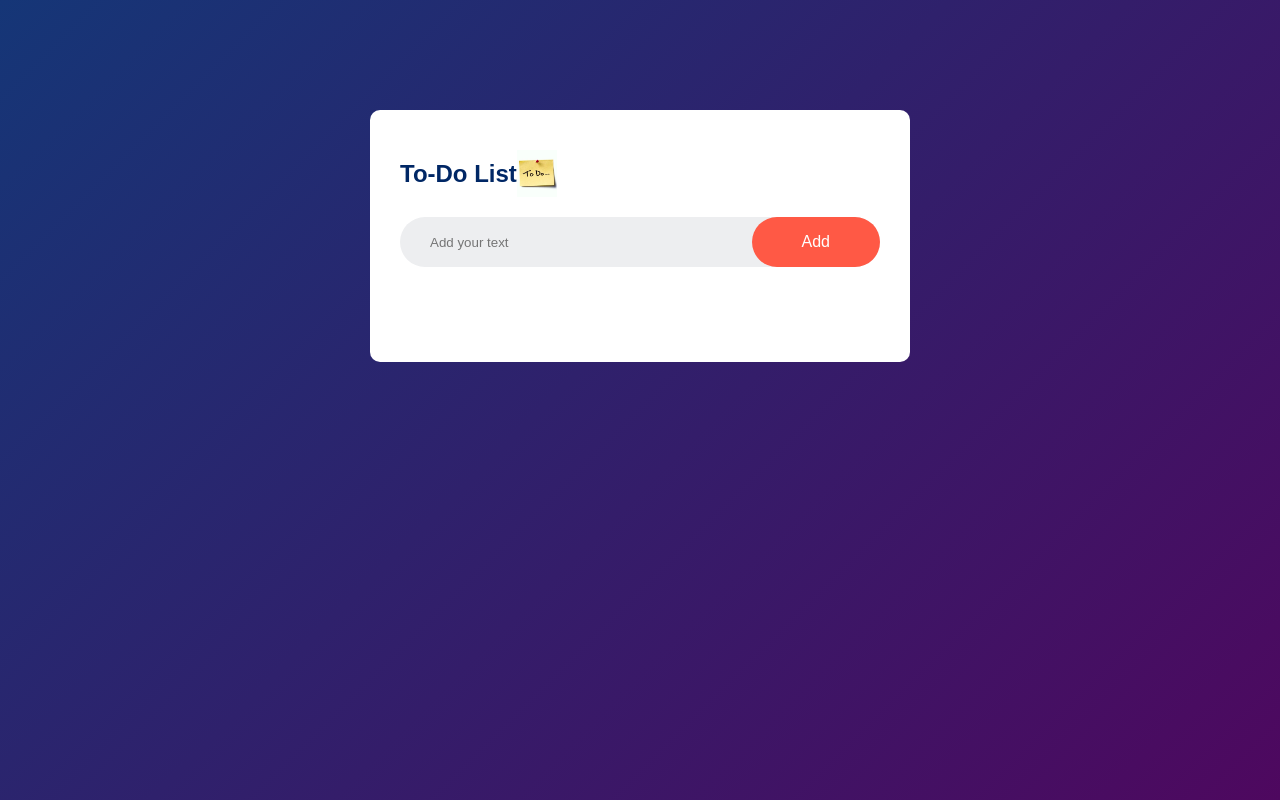
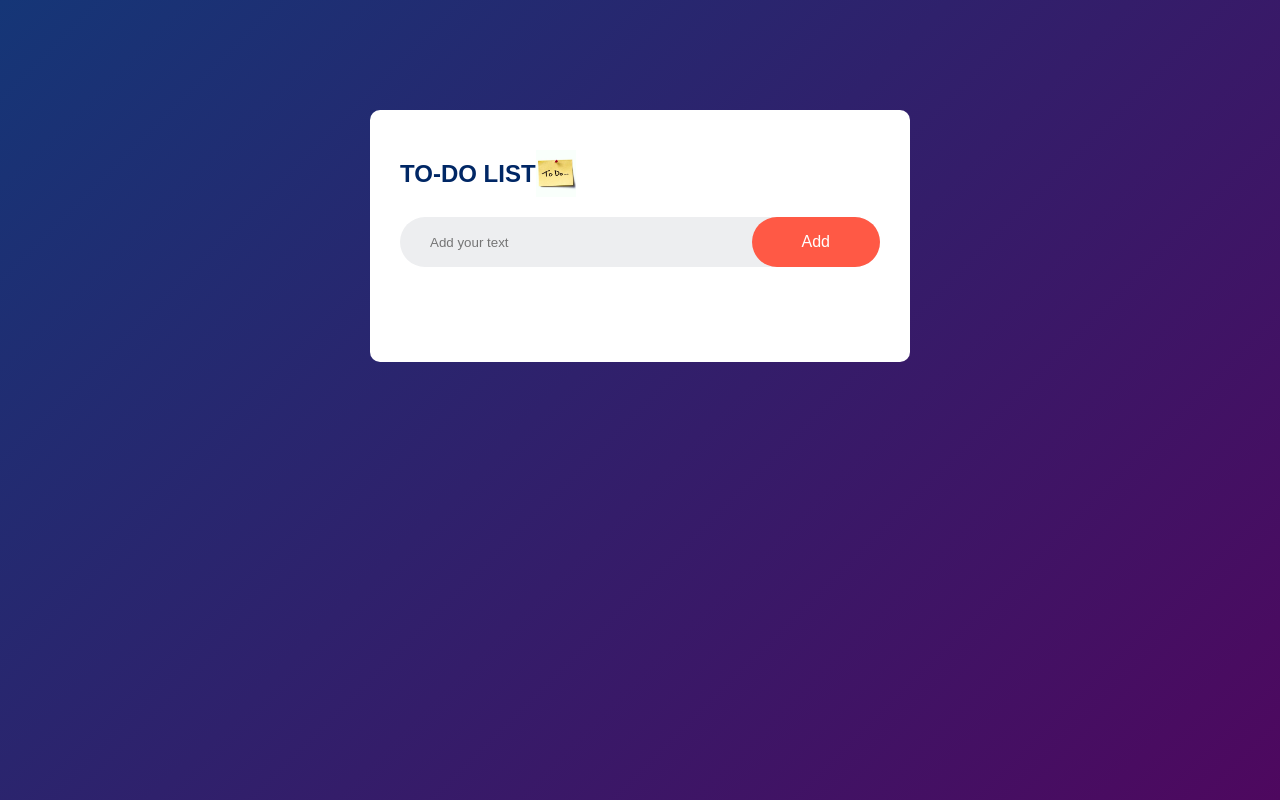
Before and after one commit to Anrudh12/TO-DO-List, a plain HTML site: page To-Do list/index.html in a window 1280 px wide. Drawn offline with Linux system fonts and the light colour scheme.

Commit message:
Update index.html

```diff
--- a/To-Do list/index.html
+++ b/To-Do list/index.html
@@ -11,7 +11,7 @@
 <body>
     <div class="container">
     <div class="todo-app">
-        <h2>To-Do List <img src="1.webp"></h2>
+        <h2>TO-DO LIST <img src="1.webp"></h2>
     <div class="row">
         <input type="text" id="input-box" placeholder="Add your text">
         <button onclick="addTask()">Add</button>
```
